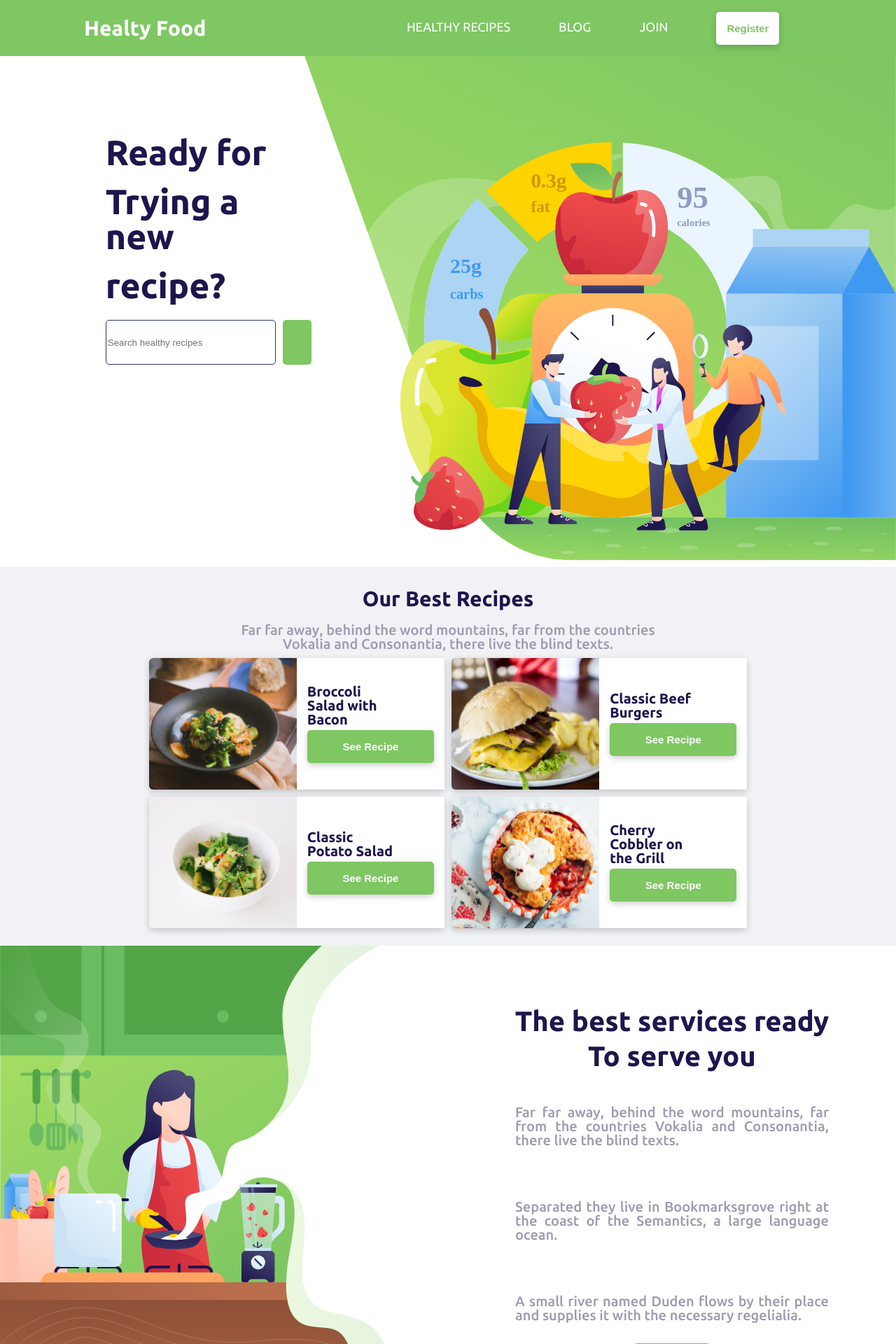
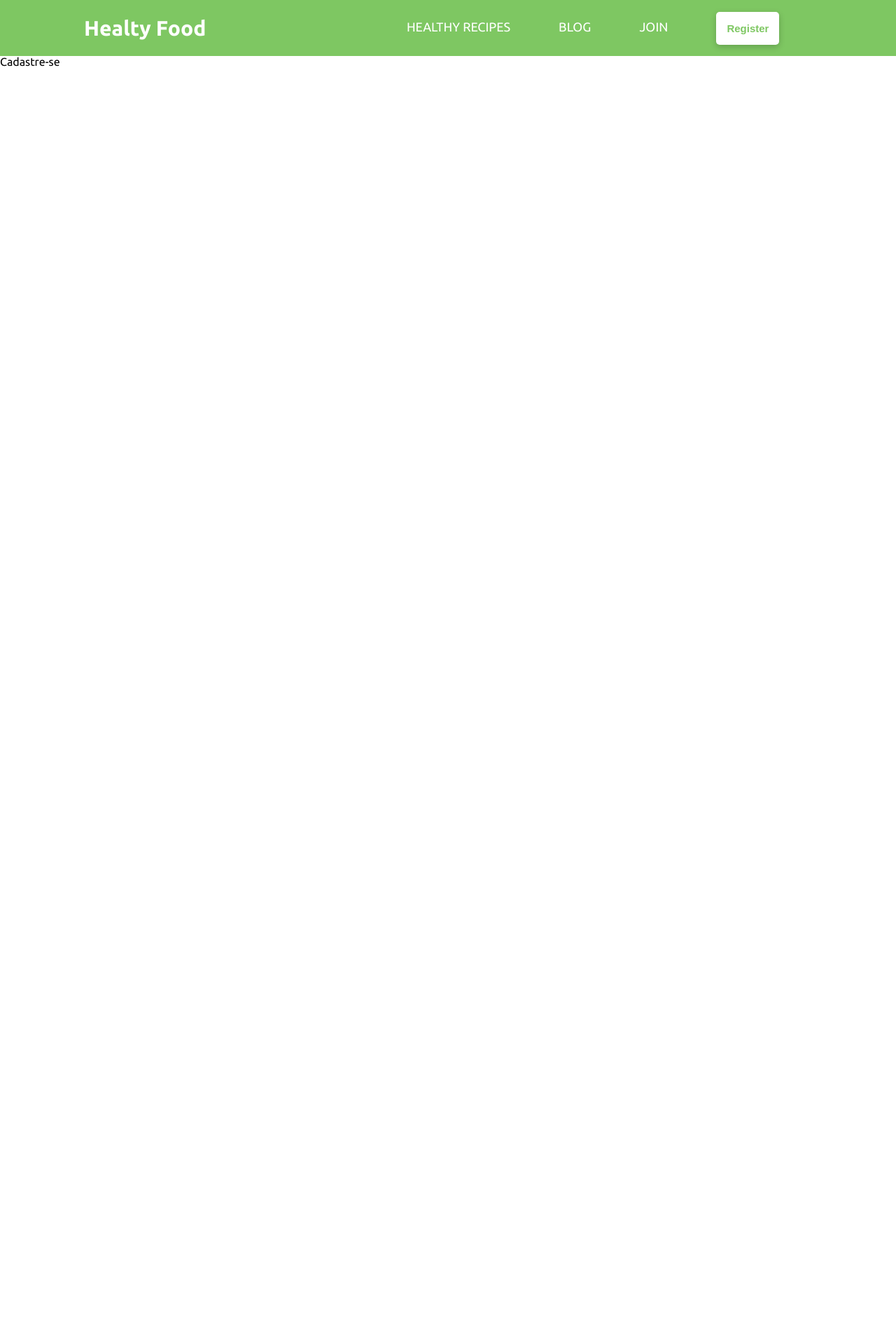
Before and after one commit to giselearaujos/Healthy-Food, a React (Vite) app: page /register in a window 1280 px wide. Shown: the top 1920 px of the page at 70% size. After the commit the page ends 800 px from the top, so only its background shows below. Built offline with nearby package versions, Linux system fonts and the light colour scheme.

Commit message:
:recycle: Include BrouserRouter in main.jsx

```diff
--- a/src/Components/Header/index.jsx
+++ b/src/Components/Header/index.jsx
@@ -1,14 +1,23 @@
 import React from 'react';
+import { Link } from 'react-router-dom';
 
 const Header = () => {
   return (
     <header className="header__container">
-      <h1 className="header__container__title">Healty Food</h1>
+      <Link to="/">
+        <h1 className="header__container__title">
+          Healty Food
+        </h1>
+      </Link>
       <ul className="header__container__nav">
         <li className="header__container__nav__li">HEALTHY RECIPES</li>
         <li className="header__container__nav__li">BLOG</li>
         <li className="header__container__nav__li">JOIN</li>
-        <button className="header__container__nav__li__btn">Register</button>
+        <Link to="/register">
+          <button className="header__container__nav__li__btn">
+            Register
+          </button>
+        </Link>
       </ul>
     </header>
   )
--- a/src/main.jsx
+++ b/src/main.jsx
@@ -1,24 +1,17 @@
 import React from 'react';
 import ReactDOM from 'react-dom';
-import './scss/Main.scss';
+import { BrowserRouter} from 'react-router-dom';
+import Routes from './Routes';
 
 import Header from './Components/Header/index';
-import Home from './Components/Home/index';
-import MainCardFood from './Components/MainCardFood/index';
-import MainServices from './Components/MainServices/index';
-import MainCardBlog from './Components/MainCardBlog/index';
-import MainSectionEnd from './Components/MainSectionEnd/index';
 
+import './scss/Main.scss';
 
 
 ReactDOM.render(
-  <React.StrictMode>
+  <BrowserRouter>
     <Header />
-    <Home />
-    <MainCardFood />
-    <MainServices />
-    <MainCardBlog />
-    <MainSectionEnd />
-  </React.StrictMode>,
+    <Routes />
+  </BrowserRouter>,
   document.getElementById('root')
 )
```
